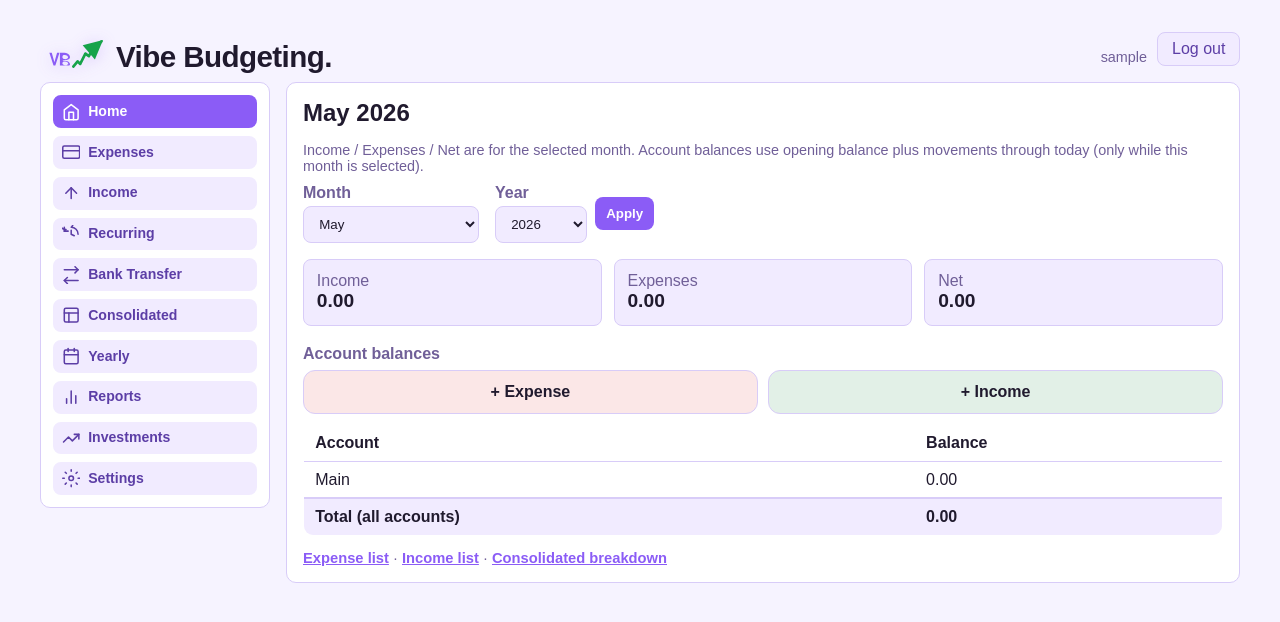
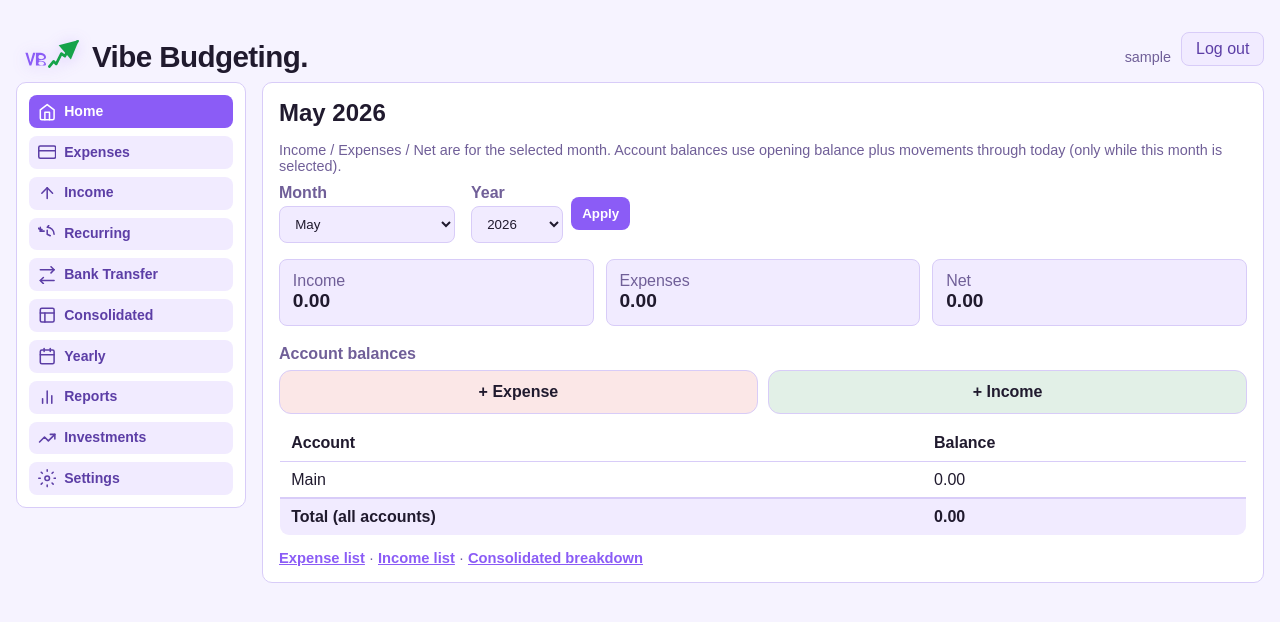
Before and after one commit to flymperis/Vibe-Budgeting, a Flask app: page / in a window 1280 px wide. Shown: the top 622 px of the page. Run offline with Flask 3, Linux system fonts and the light colour scheme; the visitor is signed in with stand-in values (Sample User, id 1); data comes from the database, SQL or seed files in the repository; data that the repository does not hold is empty.

Commit message:
Widen container to 1500px to reduce horizontal scrollbar on desktop
Co-authored-by: Cursor <cursoragent@cursor.com>

```diff
--- a/static/styles.css
+++ b/static/styles.css
@@ -32,7 +32,7 @@ body {
 }
 
 .container {
-    max-width: 1200px;
+    max-width: 1500px;
     margin: 2rem auto;
     padding: 0 1rem;
 }
```
